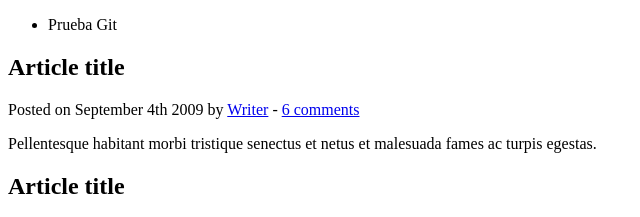
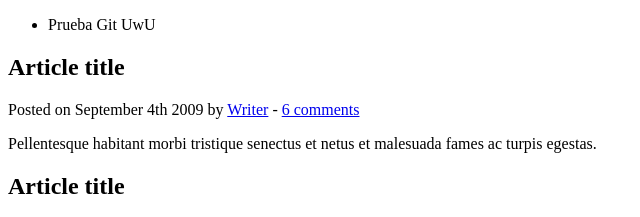
Before and after one commit to RickyB-EPN/Test-1, a plain HTML site: page index.html in a window 1280 px wide. Shown: the top 217 px of the page, 0-640 px from the left. Drawn offline with Linux system fonts and the light colour scheme.

Commit message:
Se modifico index.html la palabra Prueba git

```diff
--- a/index.html
+++ b/index.html
@@ -12,7 +12,7 @@
 	<header>
 		<nav>
 			<ul>
-				<li>Prueba Git</li>
+				<li>Prueba Git UwU</li>
 			</ul>
 		</nav>
 	</header>
```
